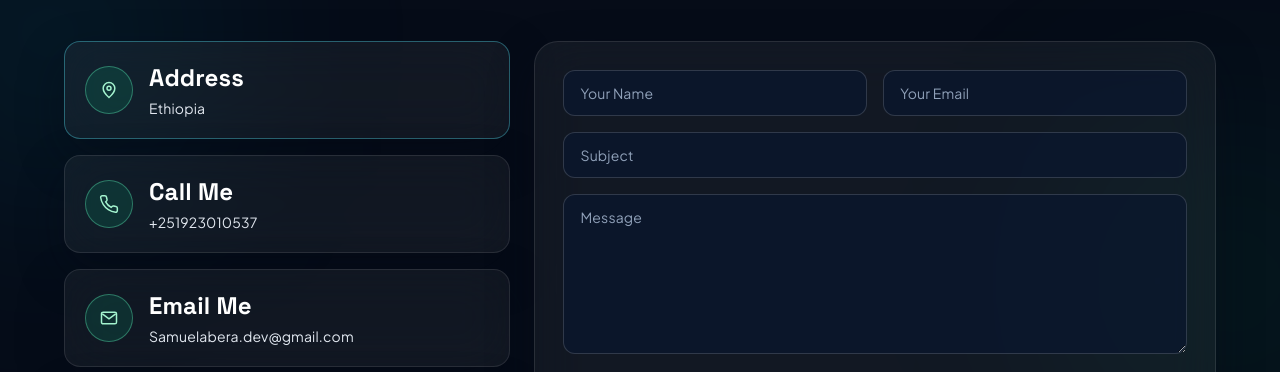
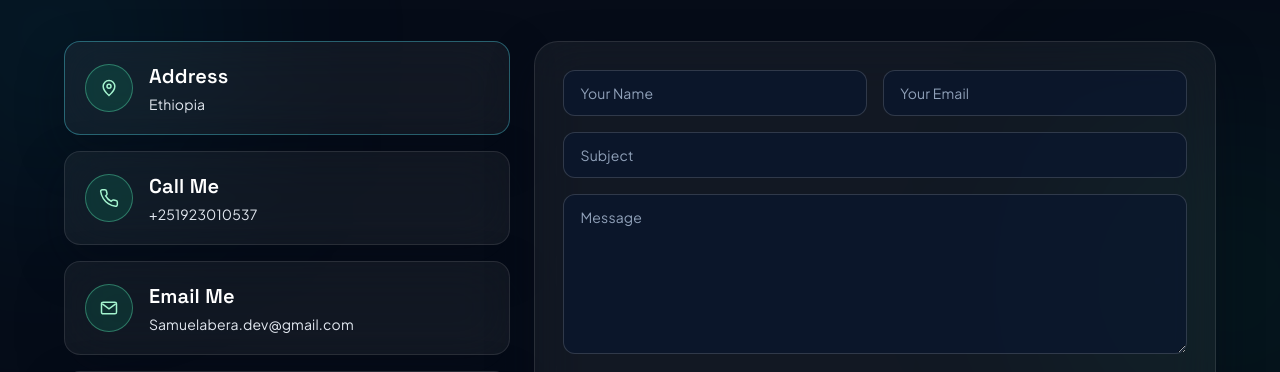
Before and after one commit to samuelabera21/Dynamic-portfolio, a Next.js app in the folder frontend/: page /contact in a window 1280 px wide. Shown: the part 215-587 px from the top of the page. Built offline with nearby package versions, Linux system fonts and the light colour scheme; no server answers.

Commit message:
update the contact fonts

```diff
--- a/frontend/src/app/contact/page.tsx
+++ b/frontend/src/app/contact/page.tsx
@@ -249,7 +249,7 @@ export default function ContactPage() {
                   <InfoIcon kind="address" />
                 </div>
                 <div>
-                  <h2 className="font-[family-name:var(--font-heading)] text-2xl font-bold text-white">Address</h2>
+                  <h2 className="font-[family-name:var(--font-heading)] text-lg font-semibold text-white sm:text-xl">Address</h2>
                   <p className="mt-1 text-sm text-slate-200">Ethiopia</p>
                 </div>
               </div>
@@ -261,7 +261,7 @@ export default function ContactPage() {
                   <InfoIcon kind="phone" />
                 </div>
                 <div>
-                  <h2 className="font-[family-name:var(--font-heading)] text-2xl font-bold text-white">Call Me</h2>
+                  <h2 className="font-[family-name:var(--font-heading)] text-lg font-semibold text-white sm:text-xl">Call Me</h2>
                   <a href="tel:+251923010537" className="mt-1 block text-sm text-slate-200 hover:text-cyan-200">
                     +251923010537
                   </a>
@@ -275,7 +275,7 @@ export default function ContactPage() {
                   <InfoIcon kind="email" />
                 </div>
                 <div>
-                  <h2 className="font-[family-name:var(--font-heading)] text-2xl font-bold text-white">Email Me</h2>
+                  <h2 className="font-[family-name:var(--font-heading)] text-lg font-semibold text-white sm:text-xl">Email Me</h2>
                   <a href="mailto:Samuelabera.dev@gmail.com" className="mt-1 block text-sm text-slate-200 hover:text-cyan-200">
                     Samuelabera.dev@gmail.com
                   </a>
```
